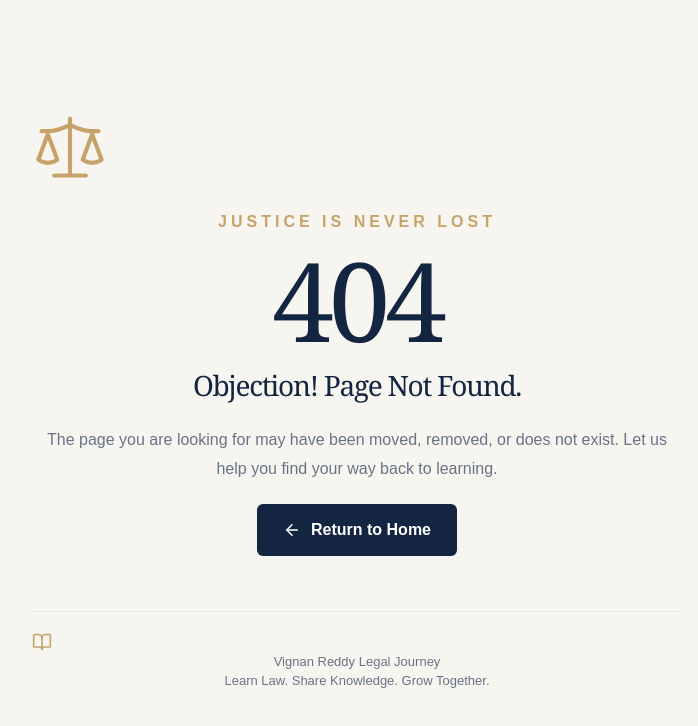
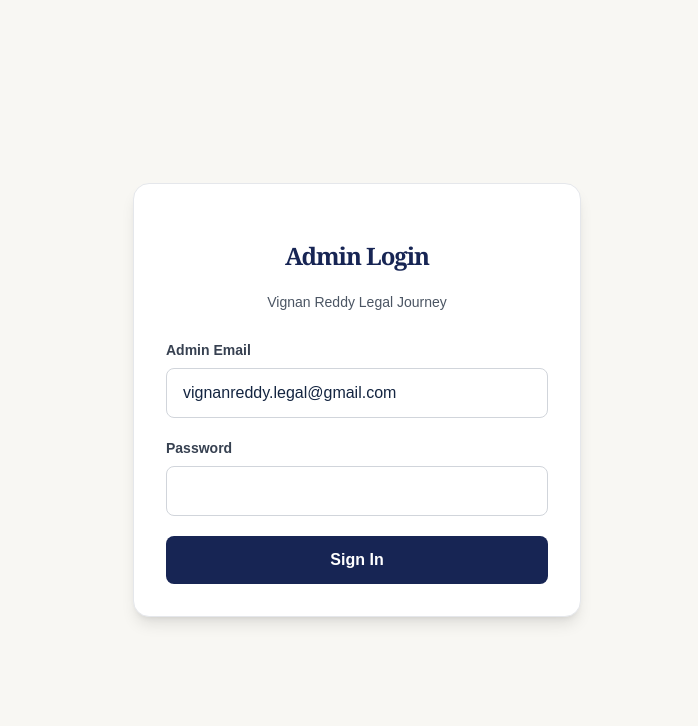
Before and after one commit to Vr7solutions/vignanreddy-legal-journey, a Next.js app: page /admin/login in a window 1280 px wide. Before the commit this address had no page. Shown: the top 726 px of the page, without its empty margins (283-981 px from the left). Built offline with nearby package versions, Linux system fonts and the light colour scheme; no server answers.

Commit message:
Add admin login page with authentication

```diff
--- /dev/null
+++ b/app/admin/login/page.tsx
@@ -0,0 +1,100 @@
+
+"use client";
+
+import { useState } from "react";
+import { useRouter } from "next/navigation";
+import { createClient } from "@/lib/supabase/client";
+
+export default function AdminLoginPage() {
+  const router = useRouter();
+  const supabase = createClient();
+
+  const [email, setEmail] = useState("vignanreddy.legal@gmail.com");
+  const [password, setPassword] = useState("");
+  const [error, setError] = useState("");
+  const [loading, setLoading] = useState(false);
+
+  async function handleLogin(e: React.FormEvent<HTMLFormElement>) {
+    e.preventDefault();
+    setError("");
+    setLoading(true);
+
+    const { data, error } = await supabase.auth.signInWithPassword({
+      email,
+      password,
+    });
+
+    if (error) {
+      setError(error.message);
+      setLoading(false);
+      return;
+    }
+
+    if (data.user.email !== "vignanreddy.legal@gmail.com") {
+      await supabase.auth.signOut();
+      setError("You are not authorised to access the admin dashboard.");
+      setLoading(false);
+      return;
+    }
+
+    router.replace("/admin/upload");
+    router.refresh();
+  }
+
+  return (
+    <main className="flex min-h-screen items-center justify-center bg-[#F8F7F3] px-5 py-12">
+      <div className="w-full max-w-md rounded-2xl border border-gray-200 bg-white p-8 shadow-lg">
+        <div className="mb-7 text-center">
+          <h1 className="text-2xl font-bold text-[#172554]">
+            Admin Login
+          </h1>
+          <p className="mt-2 text-sm text-gray-600">
+            Vignan Reddy Legal Journey
+          </p>
+        </div>
+
+        <form onSubmit={handleLogin} className="space-y-5">
+          <div>
+            <label className="mb-2 block text-sm font-semibold text-gray-700">
+              Admin Email
+            </label>
+            <input
+              type="email"
+              value={email}
+              onChange={(e) => setEmail(e.target.value)}
+              required
+              className="w-full rounded-lg border border-gray-300 px-4 py-3 outline-none focus:border-[#C49A45]"
+            />
+          </div>
+
+          <div>
+            <label className="mb-2 block text-sm font-semibold text-gray-700">
+              Password
+            </label>
+            <input
+              type="password"
+              value={password}
+              onChange={(e) => setPassword(e.target.value)}
+              required
+              className="w-full rounded-lg border border-gray-300 px-4 py-3 outline-none focus:border-[#C49A45]"
+            />
+          </div>
+
+          {error && (
+            <p className="rounded-lg bg-red-50 p-3 text-sm text-red-700">
+              {error}
+            </p>
+          )}
+
+          <button
+            type="submit"
+            disabled={loading}
+            className="w-full rounded-lg bg-[#172554] px-4 py-3 font-semibold text-white transition hover:bg-[#243b78] disabled:opacity-60"
+          >
+            {loading ? "Signing in..." : "Sign In"}
+          </button>
+        </form>
+      </div>
+    </main>
+  );
+}
```
